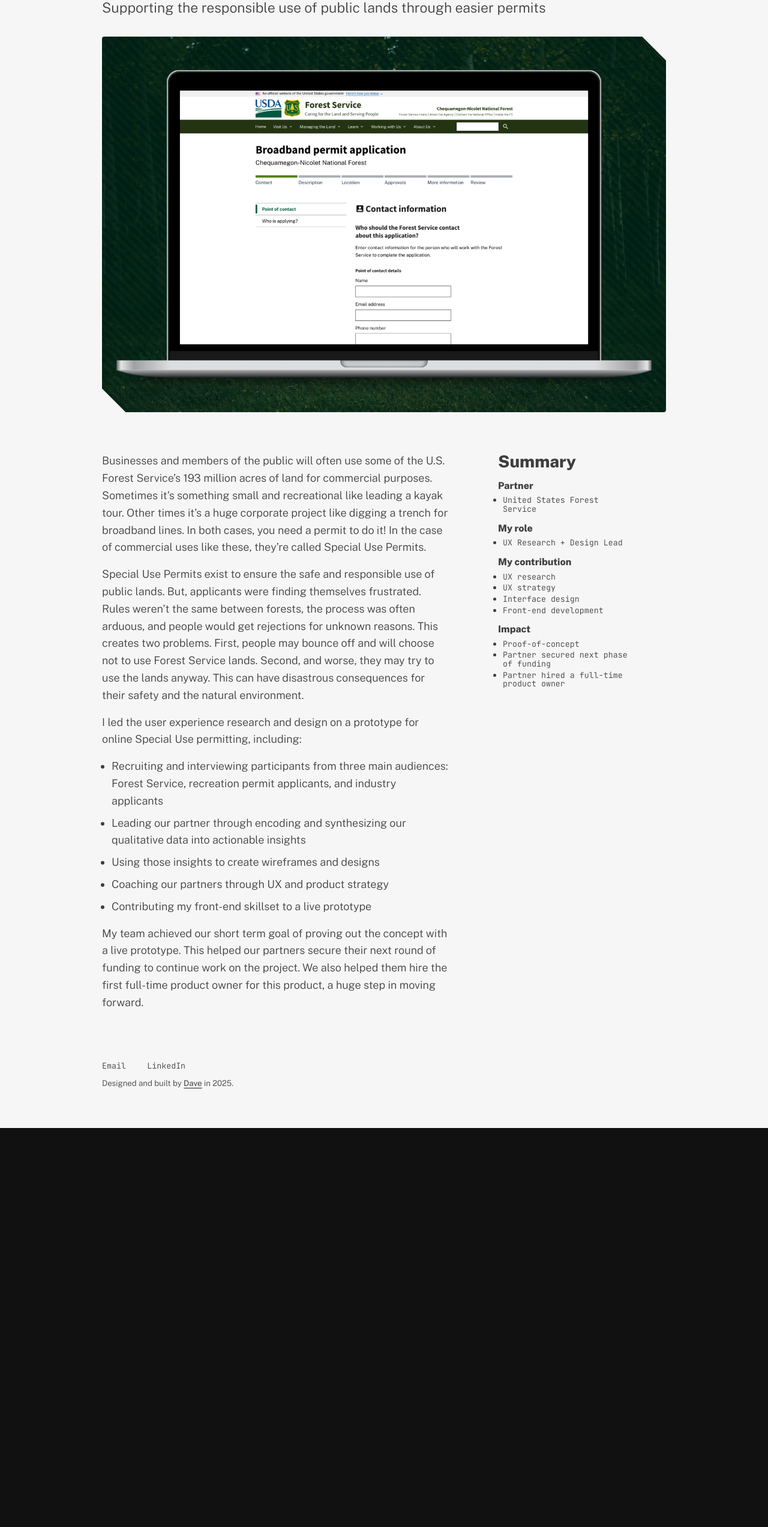
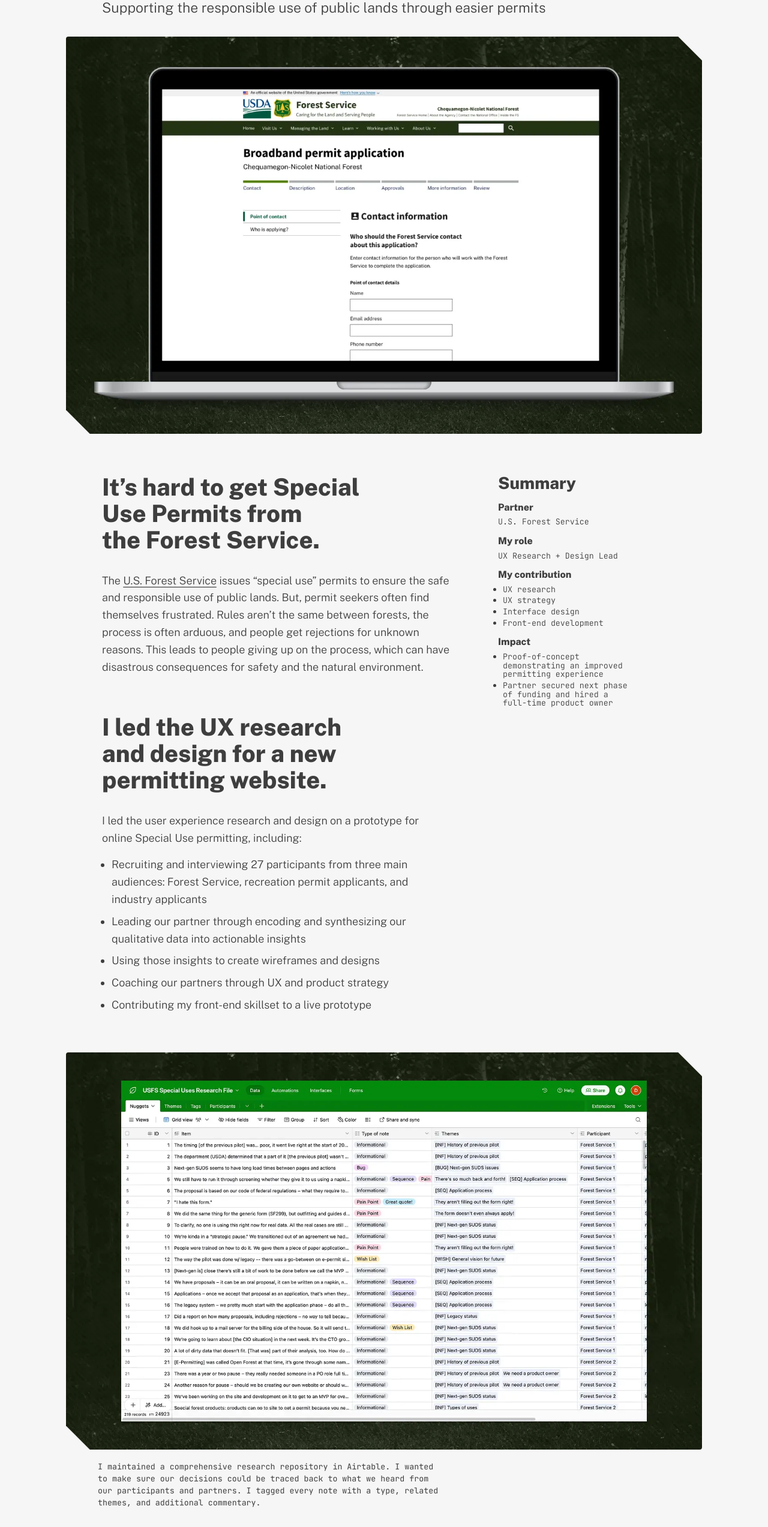
Before and after one commit to dluetger/dluetger.github.io, a plain HTML site: page usfs.html in a window 1280 px wide. Shown: the part 240-2785 px from the top of the page at 60% size. Before the commit the page ends 2120 px from the top, so only its background shows below. Drawn offline with nearby package versions, Linux system fonts and the light colour scheme.

Commit message:
Update USFS case study

```diff
--- a/usfs.html
+++ b/usfs.html
@@ -2,7 +2,7 @@
 <html lang="en">
 <head>
 	<title>USFS Special Use Permits // Dave Luetger</title>
-	<meta name="description" content="Designer, musician, tv watcher, and human"/>
+	<meta name="description" content="UX designer, researcher, and strategist"/>
 	<!--CSS that makes the browser not do silly default stuff to the styling.-->
 	<link rel="stylesheet" type="text/css" href="css/normalize.css">
 	<!--CSS that makes it easy to layout stuff on the page-->
@@ -20,7 +20,7 @@
 </head>
 
 <body>
-	<!--The big part at the top that shows the title and stuff-->
+	<!-- The big part at the top that shows the title and stuff -->
 	<a class="skip-main" href="#main">Skip to main content</a>
 	<header>
 		<div class="grid-container">
@@ -36,44 +36,59 @@
 		</div>
 	</header>
 	<div class="grid-container content">
-		<!--The big main part that has the story-->
+		<!-- The big main part that has the story -->
+		<!-- Source code peekers, hello! This is slightly less tidy than I would like
+		 because I'm generating the content from a markdown file and it doesn't do
+		 nice indents or anything. :( -->
 		<div id="main" class="prefix-10 grid-80 suffix-10">
 			<h1>USFS Special Use Permits</h1>
 			<p class="subtitle">Supporting the responsible use of public lands through easier permits</p>
-			<img class="case-study-img case-study-hero" src="img/usfs/usfs-hero.png" alt="A render of the first page of the permit application process on a laptop. The form is asking who the Forest Service should contact about the application, and asks the user to provide details."/>
 		</div>
+		<div class="prefix-5 grid-90 suffix-50">
+			<img class="case-study-img case-study-hero" src="img/usfs/usfs-hero.webp" alt="A render of the first page of the permit application process on a laptop. The form is asking who the Forest Service should contact about the application, and asks the user to provide details."/>
+		</div>
+
+		<div>
+
 		<div class="prefix-10 grid-50 suffix-5">
-			<p>Businesses and members of the public will often use some of the U.S. Forest Service’s 193 million acres of land for commercial purposes. Sometimes it’s something small and recreational like leading a kayak tour. Other times it’s a huge corporate project like digging a trench for broadband lines. In both cases, you need a permit to do it! In the case of commercial uses like these, they’re called Special Use Permits.</p>
 
-			<p>Special Use Permits exist to ensure the safe and responsible use of public lands. But, applicants were finding themselves frustrated. Rules weren&#8217;t the same between forests, the process was often arduous, and people would get rejections for unknown reasons. This creates two problems. First, people may bounce off and will choose not to use Forest Service lands. Second, and worse, they may try to use the lands anyway. This can have disastrous consequences for their safety and the natural environment.</p>
+		<div class="case-study-block">
+
+		<h2 id="itshardtogetspecialusepermitsfromtheforestservice.">It&#8217;s hard to get Special Use Permits from the Forest Service.</h2>
+
+		<p>The <a href="https://www.fs.usda.gov/">U.S. Forest Service</a> issues &#8220;special use&#8221; permits to ensure the safe and responsible use of public lands. But, permit seekers often find themselves frustrated. Rules aren&#8217;t the same between forests, the process is often arduous, and people get rejections for unknown reasons. This leads to people giving up on the process, which can have disastrous consequences for safety and the natural environment.</p>
+
+		</div>
+
+		<div class="case-study-block">
+
+		<h2 id="iledtheuxresearchanddesignforanewpermittingwebsite.">I led the UX research and design for a new permitting website.</h2>
 
 		<p>I led the user experience research and design on a prototype for online Special Use permitting, including:</p>
 
 		<ul>
-			<li>Recruiting and interviewing participants from three main audiences: Forest Service, recreation permit applicants, and industry applicants</li>
+		<li>Recruiting and interviewing 27 participants from three main audiences: Forest Service, recreation permit applicants, and industry applicants</li>
 		<li>Leading our partner through encoding and synthesizing our qualitative data into actionable insights</li>
 		<li>Using those insights to create wireframes and designs</li>
 		<li>Coaching our partners through UX and product strategy</li>
 		<li>Contributing my front-end skillset to a live prototype</li>
 		</ul>
 
-			<p>My team achieved our short term goal of proving out the concept with a live prototype. This helped our partners secure their next round of funding to continue work on the project. We also helped them hire the first full-time product owner for this product, a huge step in moving forward.</p>
+		</div>
 
 		</div>
-		<div class="grid-20 suffix-10 project-details">
+
+		<div class="grid-20 suffix-10 project-details case-study-block">
+
 		<h2 id="summary">Summary</h2>
 
 		<h3 id="partner">Partner</h3>
 
-			<ul>
-			<li>United States Forest Service</li>
-			</ul>
+		<p>U.S. Forest Service</p>
 
 		<h3 id="myrole">My role</h3>
 
-			<ul>
-			<li>UX Research + Design Lead</li>
-			</ul>
+		<p>UX Research + Design Lead</p>
 
 		<h3 id="mycontribution">My contribution</h3>
 
@@ -87,12 +102,51 @@
 		<h3 id="impact">Impact</h3>
 
 		<ul>
-			<li>Proof-of-concept</li>
-			<li>Partner secured next phase of funding</li>
-			<li>Partner hired a full-time product owner</li>
+		<li>Proof-of-concept demonstrating an improved permitting experience</li>
+		<li>Partner secured next phase of funding and hired a full-time product owner</li>
 		</ul>
 
 		</div>
+
+		</div>
+
+		<div class="prefix-5 grid-90 suffix-5 gallery case-study-block">
+			<figure>
+				<img class="case-study-img" src="img/usfs/research-repository.webp" alt="A research repository in Airtable."/>
+				<figcaption class="prefix-5">I maintained a comprehensive research repository in Airtable. I wanted to make sure our decisions could be traced back to what we heard from our participants and partners. I tagged every note with a type, related themes, and additional commentary.
+				</figcaption>
+			</figure>
+			<figure>
+				<img class="case-study-img" src="img/usfs/sf-299.webp" alt="A document showing a breakdown of SF-299. Areas of the form are highlighted and annotated."/>
+				<figcaption class="prefix-5">One of the first design activities I did was taking a look at Standard Form 299 (SF-299) and deconstructing it a bit. This was a form we had heard all about during our research, and was really the core of the proposal and application process. Nothing on the form is particularly clear and it asks you to write a ton of open-ended prose. It was no surprise that a ton of permit seekers were getting it “wrong” so often. I went through it section by section and figured out how we might split it up into more manageable chunks.</figcaption>
+			</figure>
+			<!-- <figure>
+				<blockquote class="big-quote">There’s generally one form: a temporary use or something like that, but there’s also the 299 – that’s for all sorts of uses. Some of the forests have us use that as our initial application, but not all. So that’s not necessarily consistent.</blockquote>
+			</figure> -->
+			<figure>
+				<img class="case-study-img" src="img/usfs/early-wireframes.webp" alt="A collage of early, lower fidelity wireframes of the web form."/>
+				<figcaption class="prefix-5">I collaborated heavily with our content designer, Alia Salim, as we moved into prototyping. She worked primarily on the content side, rewriting specific questions, while I focused on the overall form layouts.</figcaption>
+			</figure>
+		</div>
+
+		<div class="prefix-10 grid-50 suffix-5 case-study-block">
+
+		<h2 id="weshippedasmallonlinepermittingprototype.">We shipped a small, online permitting prototype.</h2>
+
+		<p>My team built proof of concept with a deliberately tight scope. We demonstrated an improved experience for applying for a permit while still complying with Forest Service&#8217;s required intake regulations.</p>
+
+		<p><strong>With our prototype in hand, our partners were able to get more funding, hire a full-time product owner, and move on to the next phase of work.</strong></p>
+
+		</div>
+
+		<div class="prefix-5 grid-90 suffix-5 gallery case-study-block">
+			<figure>
+				<img class="case-study-img" src="img/usfs/late-wireframes.webp" alt="A collage of higher fidelity, later iterations of the web form wireframes."/>
+				<figcaption class="prefix-5">As we iterated, I moved into higher fidelity designs that matched Forest Service's existing design language. But eventually we got to a point where we it made more sense to design and build directly in code. My colleague, Neil Martinsen-Burell set up a very basic “hello world” site on cloud.gov and we collaborated to bring the prototype to life.
+		</figcaption>
+			</figure>
+		</div>
+
 	</div>
 
 	<!--The part at the bottom that shows how to contact me and other things.-->
```
Also changed, not shown: img/usfs/early-wireframes.png (deleted), img/usfs/early-wireframes.webp (added), img/usfs/late-wireframes.png (deleted), img/usfs/late-wireframes.webp (added), img/usfs/research-file.png (deleted), img/usfs/research-repository.webp (added), img/usfs/sf-299-breakdown.png (deleted), img/usfs/sf-299.webp (added), img/usfs/usfs-hero.png (deleted), img/usfs/usfs-hero.webp (added). Lines whose indentation alone changed are shown as unchanged.
